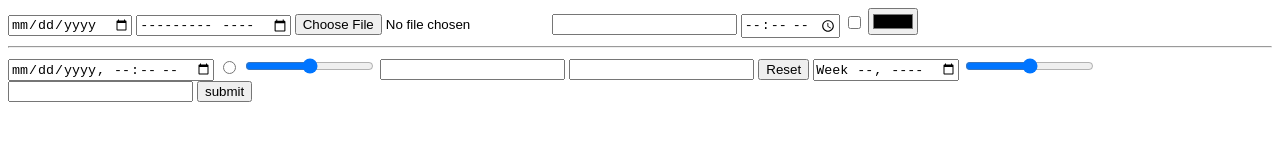
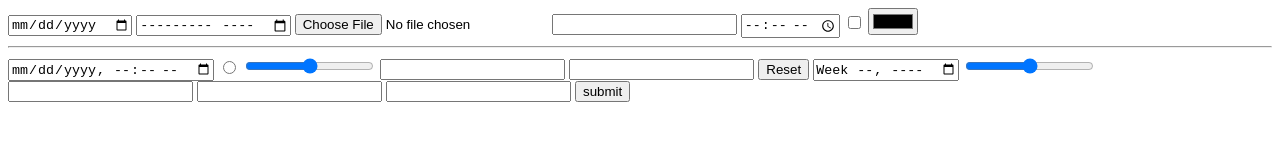
Before and after one commit to SaymanRabbi/Module-1-part-2, a plain HTML site: page index.html in a window 1280 px wide. Drawn offline with Linux system fonts and the light colour scheme.

Commit message:
serch added

```diff
--- a/index.html
+++ b/index.html
@@ -25,6 +25,8 @@
         <input type="week">
         <input type="range">
         <input type="search">
+        <input type="search">
+        <input type="search">
         <button>submit</button>
         </form>
 </body>
```
